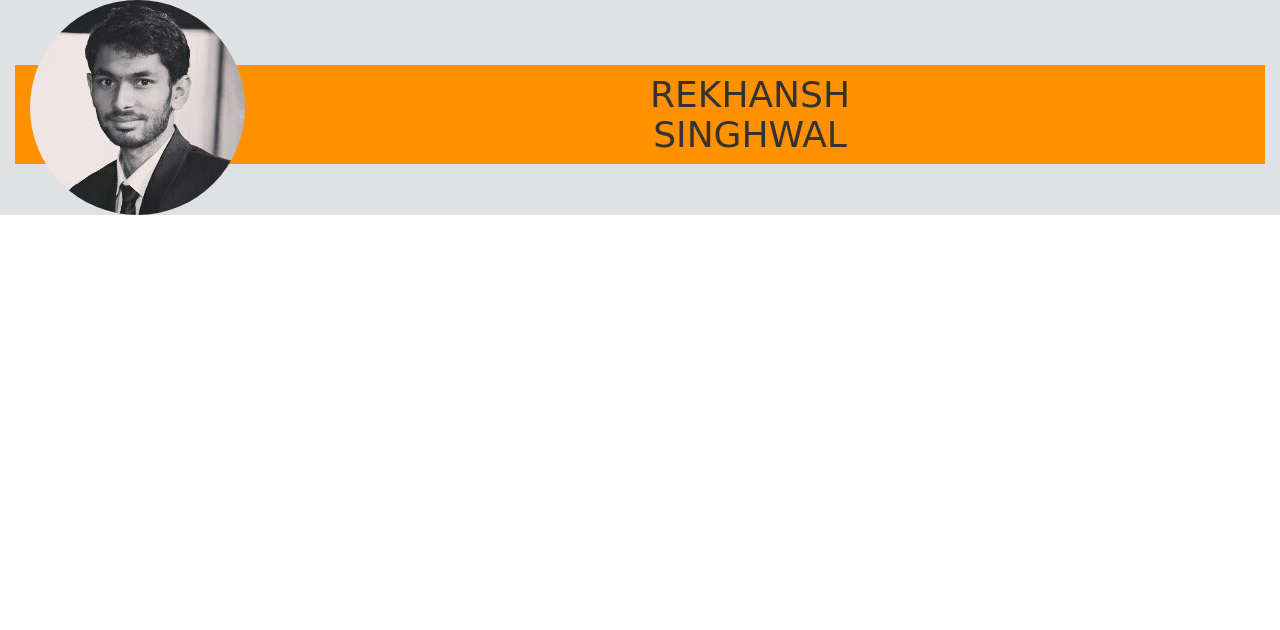
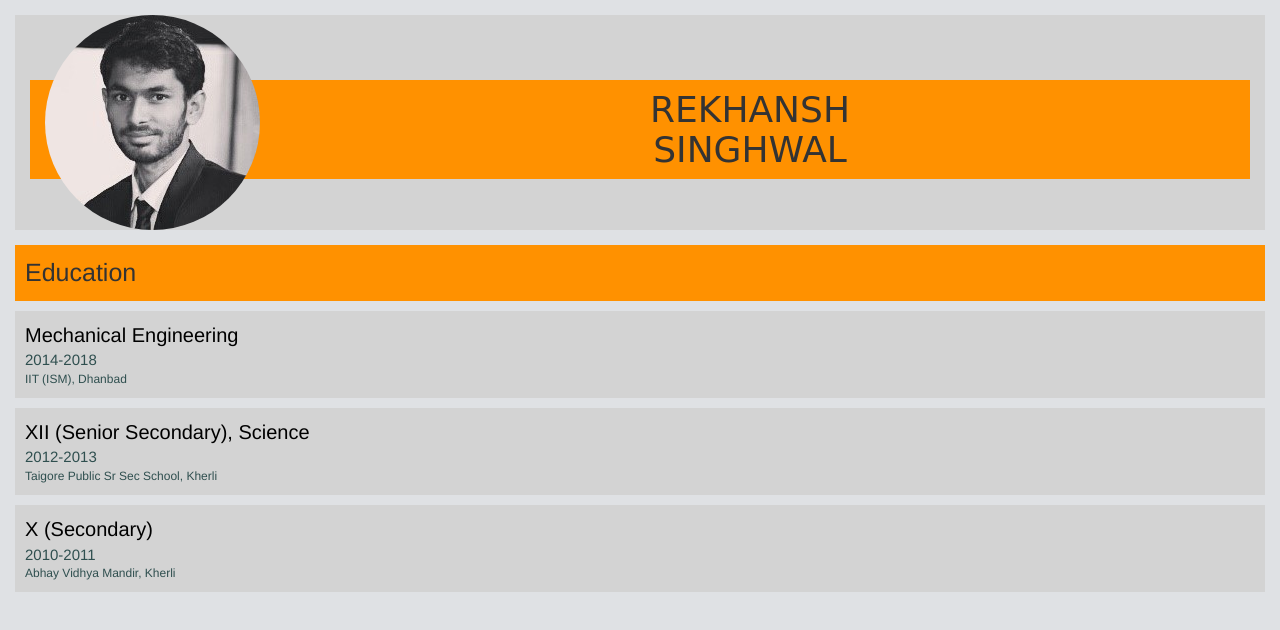
Before and after one commit to rekhansh/rekhansh.github.io, a plain HTML site: page index.html in a window 1280 px wide. Drawn offline with Linux system fonts and the light colour scheme.

Commit message:
Added Education
Education Details are added

```diff
--- a/css/style.css
+++ b/css/style.css
@@ -1,9 +1,13 @@
 @charset "utf-8";
 /* CSS Document */
+body
+{
+	background-color: #DFE1E4;
+}
 #heading_div
 {
-	width: 100%;
-	background-color: #DFE1E4;
+	background-color: lightgrey;
+	margin: 15px;
 }
 #name_heading
 {
@@ -19,3 +23,34 @@
 	float: left;
 	margin-left: 15px;
 }
+#education
+{
+	margin-top: 10px;
+}
+.heading
+{
+	padding: 10px;
+	font-size: 25px;
+	background-color: #FF9100;
+}
+.education_div
+{
+	background-color:lightgrey;
+	margin-top: 10px;
+	padding: 10px;
+}
+.education_heading
+{
+	font-size: 20px;
+	color: black;
+}
+.education_school
+{
+	font-size: 12px;
+	color: darkslategray;
+}
+.education_year
+{
+	font-size: 15px;
+	color: darkslategray;
+}
--- a/index.html
+++ b/index.html
@@ -15,10 +15,29 @@
 <![endif]-->
 </head>
 <body>
-<div class="container-fluid" id="heading_div">
-<img id="profile_pic" src="images/profile.jpg" class="img-circle img-responsive" alt="Placeholder image">
-<h1 id="name_heading">REKHANSH<br>SINGHWAL</h1>
-</div>
+	<div class="container-fluid" id="heading_div">
+		<img id="profile_pic" src="images/profile.jpg" class="img-circle img-responsive" alt="Placeholder image">
+		<h1 id="name_heading">REKHANSH<br>SINGHWAL</h1>
+	</div>
+	<div class="container-fluid" id="education">
+		<div class="heading">Education</div>
+		<div class="education_div">
+			<div class="education_heading" >Mechanical Engineering</div>
+			<div class="education_year">2014-2018</div>
+			<div class="education_school">IIT (ISM), Dhanbad</div>
+		</div>
+		<div class="education_div">
+			<div class="education_heading">XII (Senior Secondary), Science</div>
+			<div class="education_year">2012-2013</div>
+			<div class="education_school">Taigore Public Sr Sec School, Kherli</div>
+
+		</div>
+		<div class="education_div">
+			<div  class="education_heading">X (Secondary)</div>
+			<div class="education_year">2010-2011</div>
+			<div class="education_school">Abhay Vidhya Mandir, Kherli</div>
+		</div></div>
+
 <script src="js/jquery-1.11.3.min.js"></script>
 <script src="js/bootstrap.js"></script>
 </body>
```
